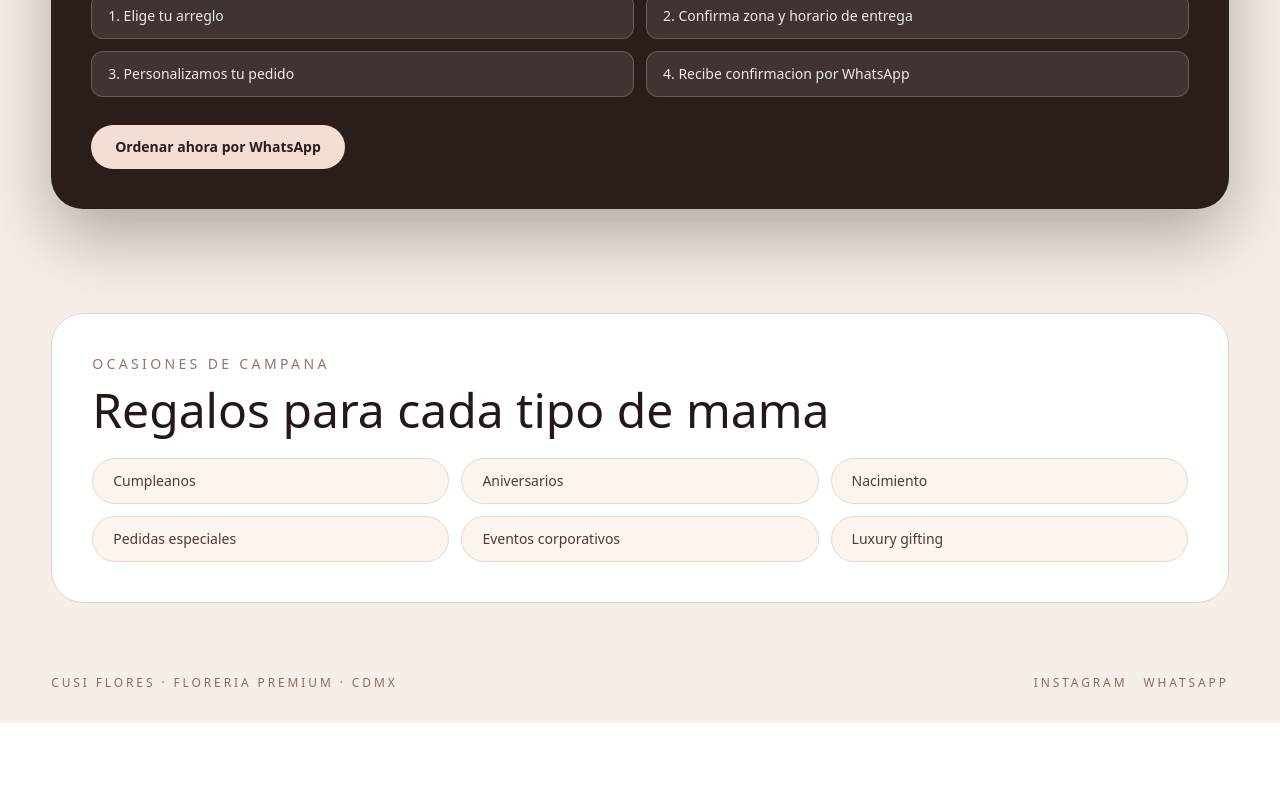
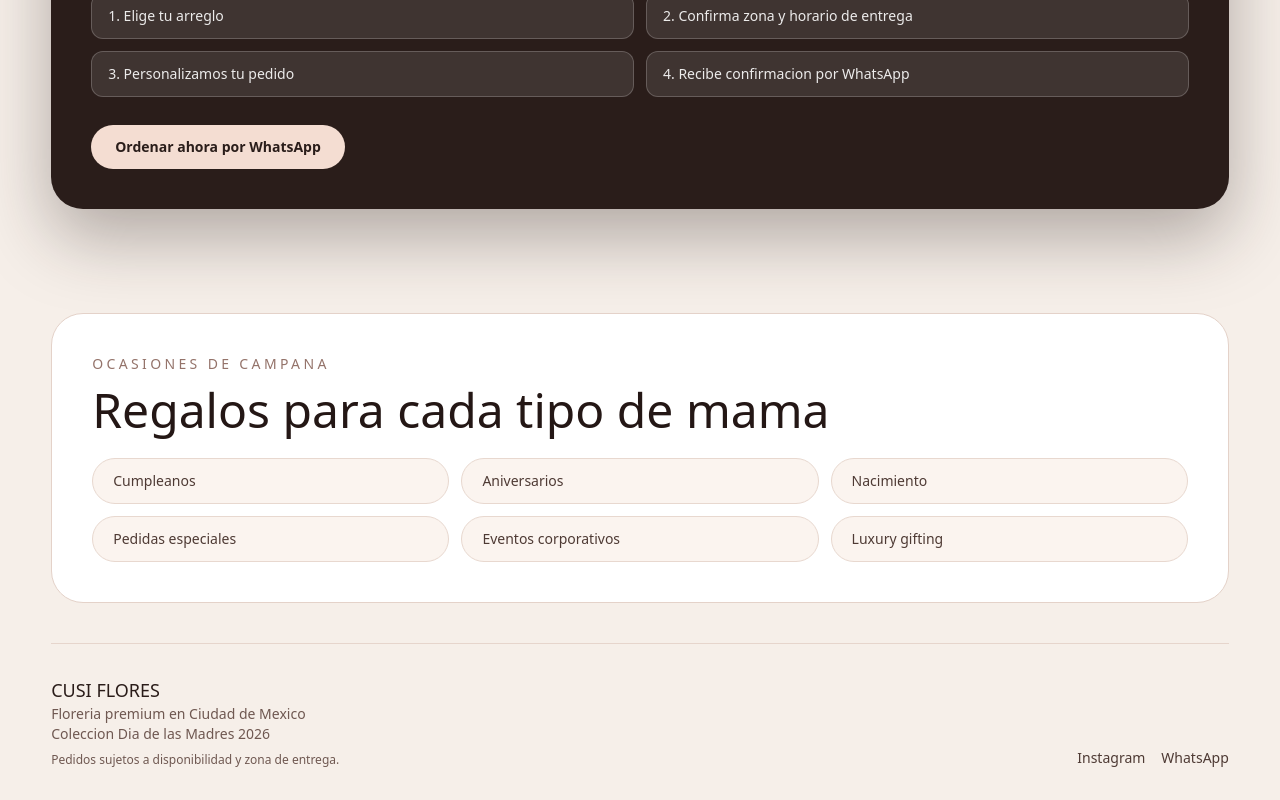
Before and after one commit to o7digital/CUSI2, a Next.js app: page / in a window 1280 px wide. Shown: the part 4653-5453 px from the top of the page. Before the commit the page ends 5376 px from the top, so only its background shows below. Built offline with nearby package versions, Linux system fonts and the light colour scheme.

Commit message:
feat: replace main footer with dev footer style

```diff
--- a/app/page.tsx
+++ b/app/page.tsx
@@ -319,9 +319,14 @@ export default function CusiFloresMockup() {
         <section id="contacto" className="scroll-mt-32" />
       </main>
 
-      <footer className="mx-auto flex w-[92%] max-w-7xl flex-col items-center justify-between gap-3 py-8 text-center text-xs uppercase tracking-[0.24em] text-[#8f6b60] md:flex-row md:text-left">
-        <p>{BRAND.name} · Floreria premium · CDMX</p>
-        <div className="flex items-center gap-4">
+      <footer className="mx-auto flex w-[92%] max-w-7xl flex-col gap-4 border-t border-[#e6d5cc] py-8 text-sm text-[#6f5851] md:flex-row md:items-end md:justify-between">
+        <div>
+          <p className="text-lg text-[#2a1c19]">CUSI FLORES</p>
+          <p>Floreria premium en Ciudad de Mexico</p>
+          <p>Coleccion Dia de las Madres 2026</p>
+          <p className="mt-2 text-xs">Pedidos sujetos a disponibilidad y zona de entrega.</p>
+        </div>
+        <div className="flex gap-4 text-[#4e3a34]">
           <a href={BRAND.instagramUrl} target="_blank" rel="noreferrer" className="transition hover:opacity-60">
             Instagram
           </a>
@@ -331,16 +336,10 @@ export default function CusiFloresMockup() {
         </div>
       </footer>
 
-      <div className="fixed bottom-4 left-1/2 z-50 w-[92%] max-w-md -translate-x-1/2 md:hidden">
-        <div className="flex items-center justify-between rounded-full bg-[#2b1a17] px-5 py-3 text-white shadow-[0_20px_50px_rgba(43,29,26,0.28)]">
-          <div>
-            <p className="text-[10px] uppercase tracking-[0.25em] text-white/60">{BRAND.name}</p>
-            <p className="text-sm font-medium">Pedir por WhatsApp</p>
-          </div>
-          <a href={BRAND.whatsappUrl} target="_blank" rel="noreferrer" className="rounded-full bg-[#f2ddd4] px-4 py-2 text-sm font-medium text-[#2b1a17] transition duration-300 hover:bg-[#edd2c6]">
-            Pedir ahora
-          </a>
-        </div>
+      <div className="fixed bottom-4 right-4 z-50 md:hidden">
+        <a href={BRAND.whatsappUrl} target="_blank" rel="noreferrer" className="inline-flex items-center justify-center rounded-full bg-[#2e231f] px-5 py-3 text-sm font-semibold text-white shadow-[0_18px_45px_rgba(46,35,31,0.35)]">
+          Pedir por WhatsApp
+        </a>
       </div>
     </div>
   )
```
